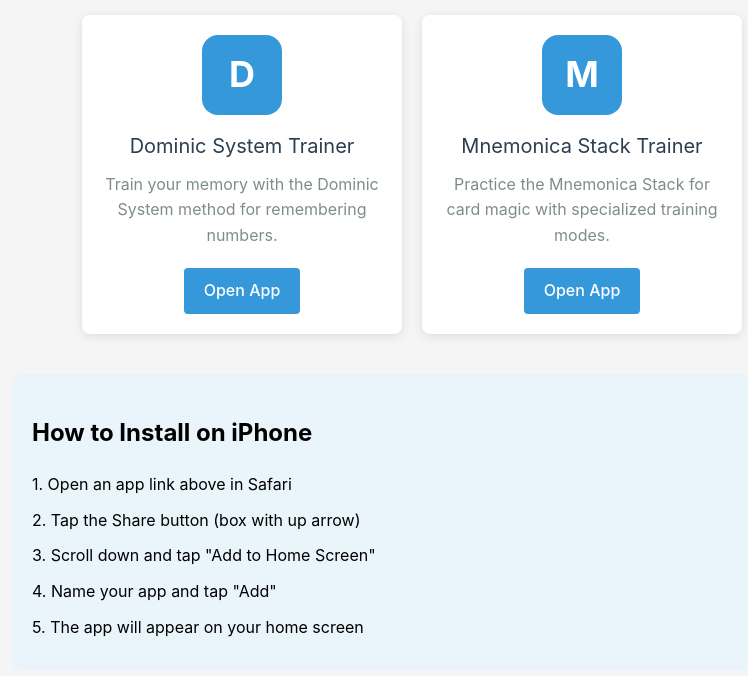
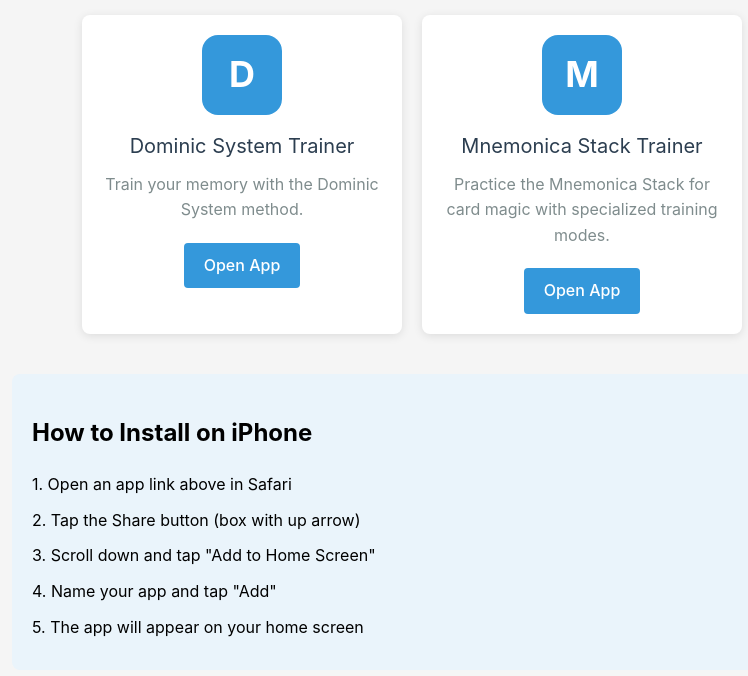
Before and after one commit to 1ndu5/Web_Apps, a plain HTML site: page index.html in a window 1280 px wide. Shown: the part 108-784 px from the top of the page, without its empty margins (228-976 px from the left). Drawn offline with Linux system fonts and the light colour scheme.

Commit message:
Update index.html

```diff
--- a/index.html
+++ b/index.html
@@ -81,7 +81,7 @@
         <div class="app-card">
             <div class="app-icon">D</div>
             <div class="app-title">Dominic System Trainer</div>
-            <div class="app-description">Train your memory with the Dominic System method for remembering numbers.</div>
+            <div class="app-description">Train your memory with the Dominic System method.</div>
             <a href="dominic.html" class="app-link">Open App</a>
         </div>
 
```
